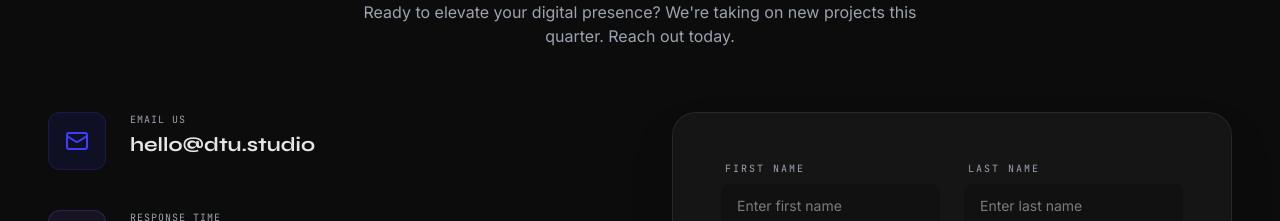
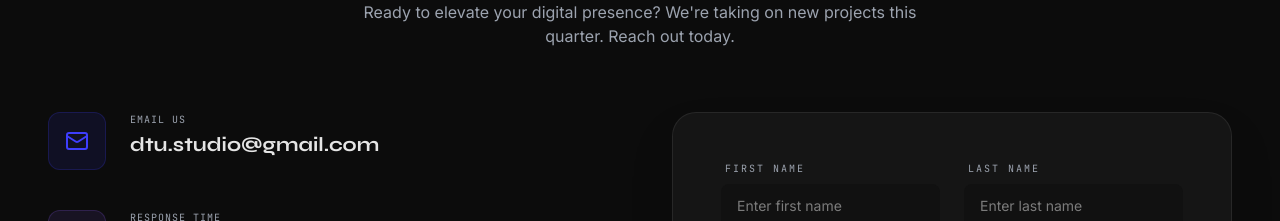
Before and after one commit to aj1771/DTU, a React (Vite) app: page / in a window 1280 px wide. Shown: the part 4840-5061 px from the top of the page. Built offline with nearby package versions, Linux system fonts and the light colour scheme; no server answers.

Commit message:
update email

```diff
--- a/src/components/Contact.tsx
+++ b/src/components/Contact.tsx
@@ -103,7 +103,7 @@ export default function Contact() {
               </div>
               <div>
                 <p className="font-mono text-[10px] uppercase tracking-widest mb-1" style={{ color: 'var(--text-secondary)' }}>Email Us</p>
-                <p className="text-xl font-display font-bold" style={{ color: 'var(--text-primary)' }}>hello@dtu.studio</p>
+                <p className="text-xl font-display font-bold" style={{ color: 'var(--text-primary)' }}>dtu.studio@gmail.com</p>
               </div>
             </div>
 
```
